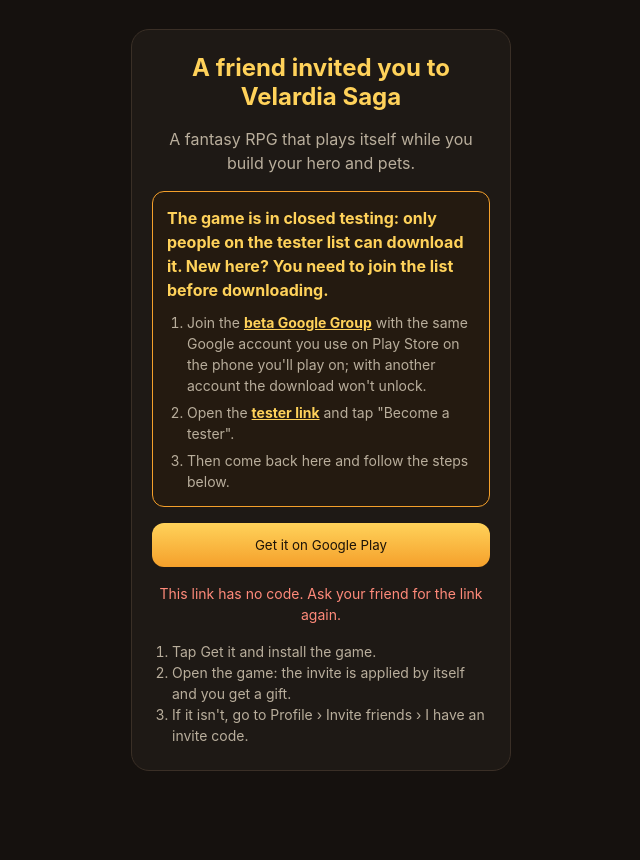
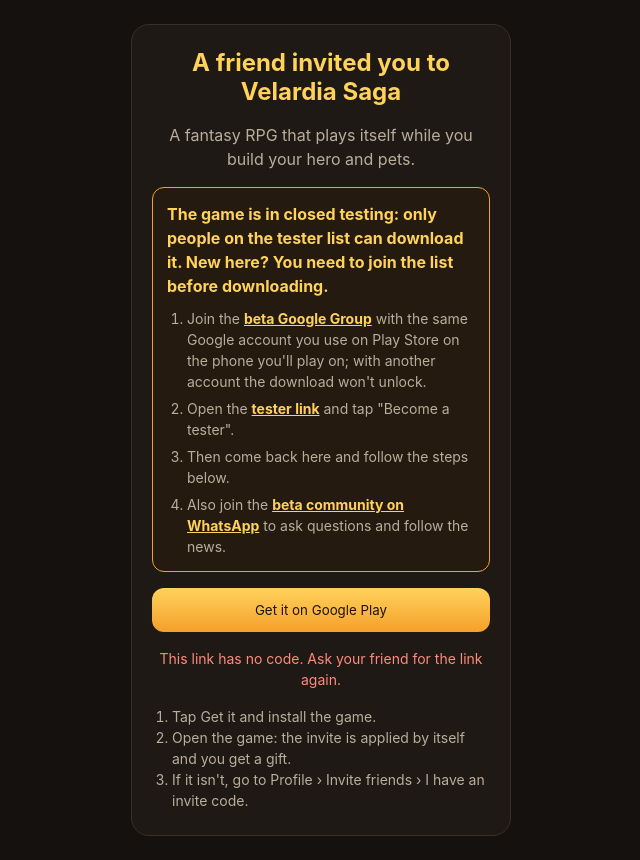
Before and after one commit to nollyamsr/nollyamsr.github.io, a plain HTML site: page convite.html in a window 1280 px wide. Shown: the whole page, without its empty margins (319-959 px from the left). Before the commit the page ends 800 px from the top, so only its background shows below. Drawn offline with Linux system fonts and the light colour scheme.

Commit message:
Convite: caixa do teste fechado leva à comunidade do WhatsApp (#11)
Claude-Session: https://claude.ai/code/session_01RkguQcKapZ12LU8TGPn1kv

Co-authored-by: Claude <noreply@anthropic.com>

```diff
--- a/convite.html
+++ b/convite.html
@@ -59,28 +59,29 @@ button{border:0;border-radius:12px;padding:14px;font:800 16px/1 inherit;font-fam
   var BETA = true;
   var GRUPO = "https://groups.google.com/g/velardia-saga-beta";
   var TESTADOR = "https://play.google.com/apps/testing/com.stormleaf.velardia";
+  var WHATSAPP = "https://chat.whatsapp.com/JJvgOvfKNi06zOBblTmQdW";
   var TEXTOS = {
     pt: {titulo: "Um amigo te chamou para Velárdia Saga", sub: "RPG de fantasia que joga sozinho enquanto você monta o seu herói e os seus pets.",
       rotulo: "Código do convite", baixar: "Baixar na Play Store", copiar: "Copiar código", copiado: "Código copiado!",
       passos: ["Toque em Baixar e instale o jogo.", "Abra o jogo: o convite entra sozinho e você ganha um presente.", "Se não entrar, vá em Perfil › Convidar amigos › Tenho um código."],
       sem: "Este link está sem código. Peça o link de novo ao seu amigo.",
       betaTitulo: "O jogo está em teste fechado: só baixa quem está na lista de testadores. Novo por aqui? Antes de baixar, você precisa entrar na lista.",
-      betaPassos: ["Entre no {grupo} com a mesma conta Google que você usa na Play Store do celular onde vai jogar; com outra conta o download não libera.", "Abra o {testador} e toque em \"Tornar-se testador\".", "Depois, volte aqui e siga os passos abaixo."],
-      grupo: "Grupo do Google do beta", testador: "link de testador"},
+      betaPassos: ["Entre no {grupo} com a mesma conta Google que você usa na Play Store do celular onde vai jogar; com outra conta o download não libera.", "Abra o {testador} e toque em \"Tornar-se testador\".", "Depois, volte aqui e siga os passos abaixo.", "Entre também na {zap} para tirar dúvidas e acompanhar as novidades."],
+      grupo: "Grupo do Google do beta", testador: "link de testador", zap: "comunidade do beta no WhatsApp"},
     es: {titulo: "Un amigo te invitó a Velardia Saga", sub: "RPG de fantasía que juega solo mientras armas a tu héroe y tus mascotas.",
       rotulo: "Código de invitación", baixar: "Descargar en Play Store", copiar: "Copiar código", copiado: "¡Código copiado!",
       passos: ["Toca Descargar e instala el juego.", "Abre el juego: la invitación entra sola y ganas un regalo.", "Si no entra, ve a Perfil › Invitar amigos › Tengo un código."],
       sem: "Este enlace no tiene código. Pide el enlace otra vez a tu amigo.",
       betaTitulo: "El juego está en prueba cerrada: solo lo descargan quienes están en la lista de testers. ¿Eres nuevo? Antes de descargar, tienes que entrar en la lista.",
-      betaPassos: ["Entra en el {grupo} con la misma cuenta de Google que usas en Play Store en el celular donde vas a jugar; con otra cuenta la descarga no se habilita.", "Abre el {testador} y toca \"Convertirse en tester\".", "Después, vuelve aquí y sigue los pasos de abajo."],
-      grupo: "Grupo de Google de la beta", testador: "enlace de tester"},
+      betaPassos: ["Entra en el {grupo} con la misma cuenta de Google que usas en Play Store en el celular donde vas a jugar; con otra cuenta la descarga no se habilita.", "Abre el {testador} y toca \"Convertirse en tester\".", "Después, vuelve aquí y sigue los pasos de abajo.", "Únete también a la {zap} para resolver dudas y seguir las novedades."],
+      grupo: "Grupo de Google de la beta", testador: "enlace de tester", zap: "comunidad de la beta en WhatsApp"},
     en: {titulo: "A friend invited you to Velardia Saga", sub: "A fantasy RPG that plays itself while you build your hero and pets.",
       rotulo: "Invite code", baixar: "Get it on Google Play", copiar: "Copy code", copiado: "Code copied!",
       passos: ["Tap Get it and install the game.", "Open the game: the invite is applied by itself and you get a gift.", "If it isn't, go to Profile › Invite friends › I have an invite code."],
       sem: "This link has no code. Ask your friend for the link again.",
       betaTitulo: "The game is in closed testing: only people on the tester list can download it. New here? You need to join the list before downloading.",
-      betaPassos: ["Join the {grupo} with the same Google account you use on Play Store on the phone you'll play on; with another account the download won't unlock.", "Open the {testador} and tap \"Become a tester\".", "Then come back here and follow the steps below."],
-      grupo: "beta Google Group", testador: "tester link"}
+      betaPassos: ["Join the {grupo} with the same Google account you use on Play Store on the phone you'll play on; with another account the download won't unlock.", "Open the {testador} and tap \"Become a tester\".", "Then come back here and follow the steps below.", "Also join the {zap} to ask questions and follow the news."],
+      grupo: "beta Google Group", testador: "tester link", zap: "beta community on WhatsApp"}
   };
   var idioma = (navigator.language || "pt").slice(0, 2).toLowerCase();
   var t = TEXTOS[idioma] || TEXTOS.en;
@@ -94,12 +95,12 @@ button{border:0;border-radius:12px;padding:14px;font:800 16px/1 inherit;font-fam
   if (BETA) {
     document.getElementById("beta").hidden = false;
     document.getElementById("betaTitulo").textContent = t.betaTitulo;
-    var links = {grupo: [GRUPO, t.grupo], testador: [TESTADOR, t.testador]};
+    var links = {grupo: [GRUPO, t.grupo], testador: [TESTADOR, t.testador], zap: [WHATSAPP, t.zap]};
     var ol = document.getElementById("betaPassos");
     t.betaPassos.forEach(function (passo) {
       var li = document.createElement("li");
-      passo.split(/(\{grupo\}|\{testador\})/).forEach(function (parte) {
-        var m = parte.match(/^\{(grupo|testador)\}$/);
+      passo.split(/(\{grupo\}|\{testador\}|\{zap\})/).forEach(function (parte) {
+        var m = parte.match(/^\{(grupo|testador|zap)\}$/);
         if (m) {
           var a = document.createElement("a");
           a.href = links[m[1]][0]; a.textContent = links[m[1]][1]; a.target = "_blank"; a.rel = "noopener";
```
